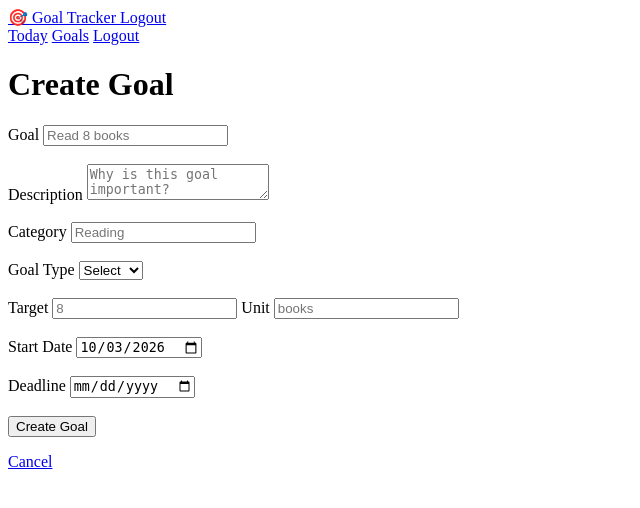
After one commit to giri-can-do/giri-goal-tracker, a Flask app: page /goals/new in a window 1280 px wide. The commit adds this page. Shown: the top 508 px of the page, without its empty margins (0-640 px from the left). Run offline with Flask 3, Linux system fonts and the light colour scheme; a user stored in the database is signed in; tables that the repository leaves empty hold one stand-in row (values such as "Sample post").

Commit message:
Add goal creation and listing

```diff
--- a/app/__init__.py
+++ b/app/__init__.py
@@ -24,8 +24,10 @@ def create_app():
     from app import models
     from app.auth import auth_bp
     from app.today import today_bp
+    from app.goals import goals_bp
 
     app.register_blueprint(auth_bp)
     app.register_blueprint(today_bp)
+    app.register_blueprint(goals_bp)
 
     return app
--- a/app/goals.py
+++ b/app/goals.py
@@ -0,0 +1,109 @@
+from datetime import date
+
+from flask import Blueprint, render_template, request, redirect, url_for, flash
+from flask_login import login_required, current_user
+
+from app import db
+from app.models import Goal
+
+
+goals_bp = Blueprint("goals", __name__, url_prefix="/goals")
+
+
+@goals_bp.route("/")
+@login_required
+def index():
+    goals = (
+        Goal.query
+        .filter_by(user_id=current_user.id)
+        .order_by(Goal.created_at.desc())
+        .all()
+    )
+
+    return render_template(
+        "goals/index.html",
+        goals=goals
+    )
+
+
+@goals_bp.route("/new", methods=["GET", "POST"])
+@login_required
+def create():
+    if request.method == "POST":
+        title = request.form.get("title", "").strip()
+        description = request.form.get("description", "").strip()
+        category = request.form.get("category", "").strip()
+        goal_type = request.form.get("goal_type", "").strip()
+
+        target_value_raw = request.form.get("target_value", "").strip()
+        unit = request.form.get("unit", "").strip()
+
+        start_date_raw = request.form.get("start_date", "").strip()
+        deadline_raw = request.form.get("deadline", "").strip()
+
+        if not title or not goal_type or not start_date_raw:
+            flash(
+                "Title, goal type and start date are required.",
+                "danger"
+            )
+            return render_template(
+                "goals/create.html",
+                today=date.today()
+            )
+
+        try:
+            target_value = (
+                float(target_value_raw)
+                if target_value_raw
+                else None
+            )
+
+            start_date = date.fromisoformat(start_date_raw)
+
+            deadline = (
+                date.fromisoformat(deadline_raw)
+                if deadline_raw
+                else None
+            )
+
+        except ValueError:
+            flash("Please check the target value and dates.", "danger")
+            return render_template(
+                "goals/create.html",
+                today=date.today()
+            )
+
+        if deadline and deadline < start_date:
+            flash(
+                "Deadline cannot be earlier than the start date.",
+                "danger"
+            )
+            return render_template(
+                "goals/create.html",
+                today=date.today()
+            )
+
+        goal = Goal(
+            user_id=current_user.id,
+            title=title,
+            description=description or None,
+            category=category or None,
+            goal_type=goal_type,
+            target_value=target_value,
+            unit=unit or None,
+            start_date=start_date,
+            deadline=deadline,
+            status="active"
+        )
+
+        db.session.add(goal)
+        db.session.commit()
+
+        flash("Goal created successfully.", "success")
+
+        return redirect(url_for("goals.index"))
+
+    return render_template(
+        "goals/create.html",
+        today=date.today()
+    )
--- a/app/templates/base.html
+++ b/app/templates/base.html
@@ -26,6 +26,13 @@
 
     <main>
 
+	{% if current_user.is_authenticated %}
+	    <a href="{{ url_for('today.index') }}">Today</a>
+	    <a href="{{ url_for('goals.index') }}">Goals</a>
+	    <a href="{{ url_for('auth.logout') }}">Logout</a>
+	{% endif %}
+
+
         {% with messages = get_flashed_messages(with_categories=true) %}
             {% for category, message in messages %}
                 <div class="flash {{ category }}">
--- /dev/null
+++ b/app/templates/goals/create.html
@@ -0,0 +1,93 @@
+{% extends "base.html" %}
+
+{% block title %}Create Goal | Goal Tracker{% endblock %}
+
+{% block content %}
+
+<h1>Create Goal</h1>
+
+<form method="POST">
+
+    <label>Goal</label>
+    <input
+        type="text"
+        name="title"
+        placeholder="Read 8 books"
+        required
+    >
+
+    <br><br>
+
+    <label>Description</label>
+    <textarea
+        name="description"
+        placeholder="Why is this goal important?"
+    ></textarea>
+
+    <br><br>
+
+    <label>Category</label>
+    <input
+        type="text"
+        name="category"
+        placeholder="Reading"
+    >
+
+    <br><br>
+
+    <label>Goal Type</label>
+    <select name="goal_type" required>
+        <option value="">Select</option>
+        <option value="target">Target</option>
+        <option value="habit">Habit</option>
+        <option value="project">Project</option>
+    </select>
+
+    <br><br>
+
+    <label>Target</label>
+    <input
+        type="number"
+        name="target_value"
+        step="any"
+        min="0"
+        placeholder="8"
+    >
+
+    <label>Unit</label>
+    <input
+        type="text"
+        name="unit"
+        placeholder="books"
+    >
+
+    <br><br>
+
+    <label>Start Date</label>
+    <input
+        type="date"
+        name="start_date"
+        value="{{ today.isoformat() }}"
+        required
+    >
+
+    <br><br>
+
+    <label>Deadline</label>
+    <input type="date" name="deadline">
+
+    <br><br>
+
+    <button type="submit">
+        Create Goal
+    </button>
+
+</form>
+
+<p>
+    <a href="{{ url_for('goals.index') }}">
+        Cancel
+    </a>
+</p>
+
+{% endblock %}
--- a/app/templates/today/index.html
+++ b/app/templates/today/index.html
@@ -10,8 +10,8 @@
 
 <p>No activities for today.</p>
 
-<button type="button">
+<a href="{{ url_for('goals.create') }}">
     + Create Goal
-</button>
+</a>
 
 {% endblock %}
```
Also changed, not shown: app/templates/goals/index.html (added, +50 -0 lines).
